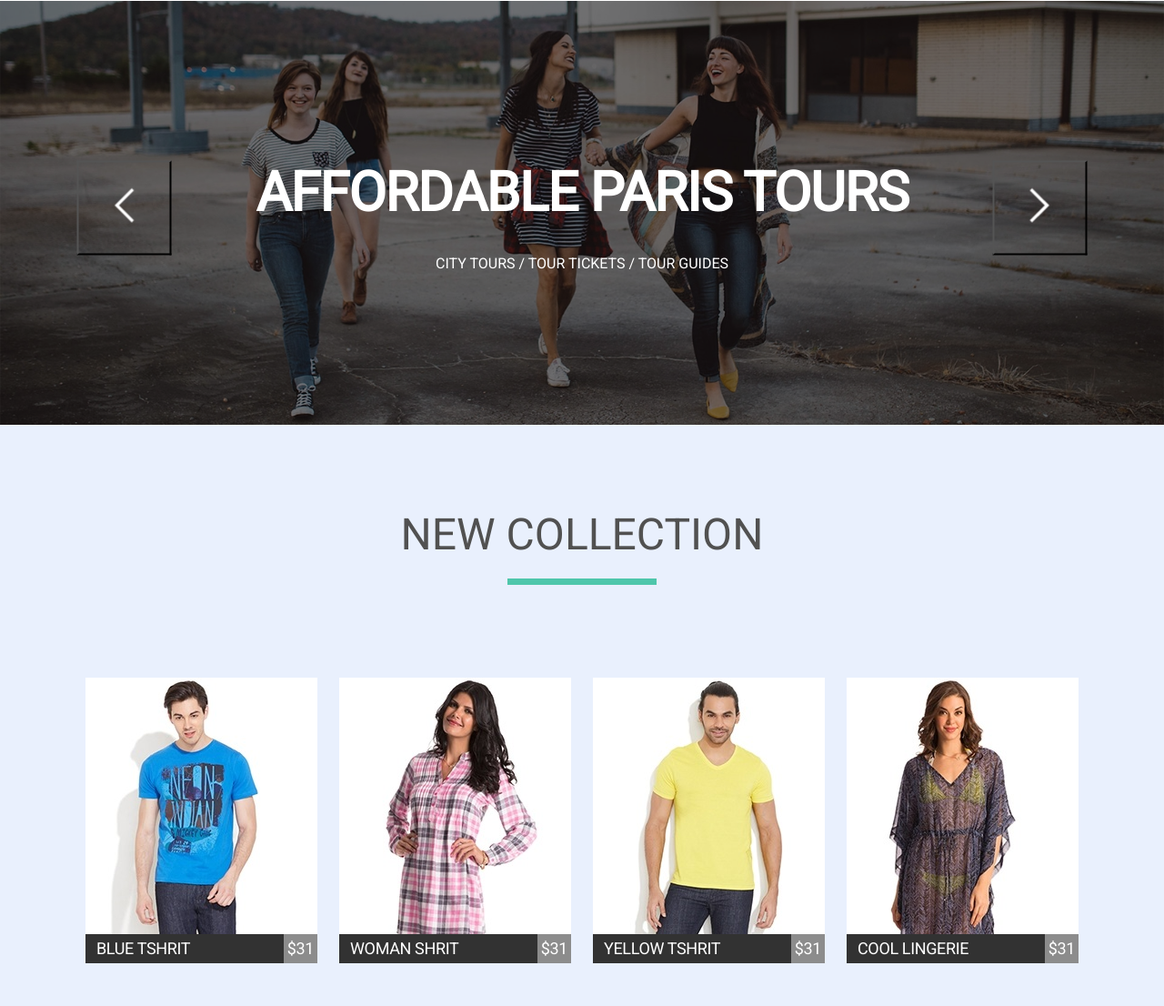
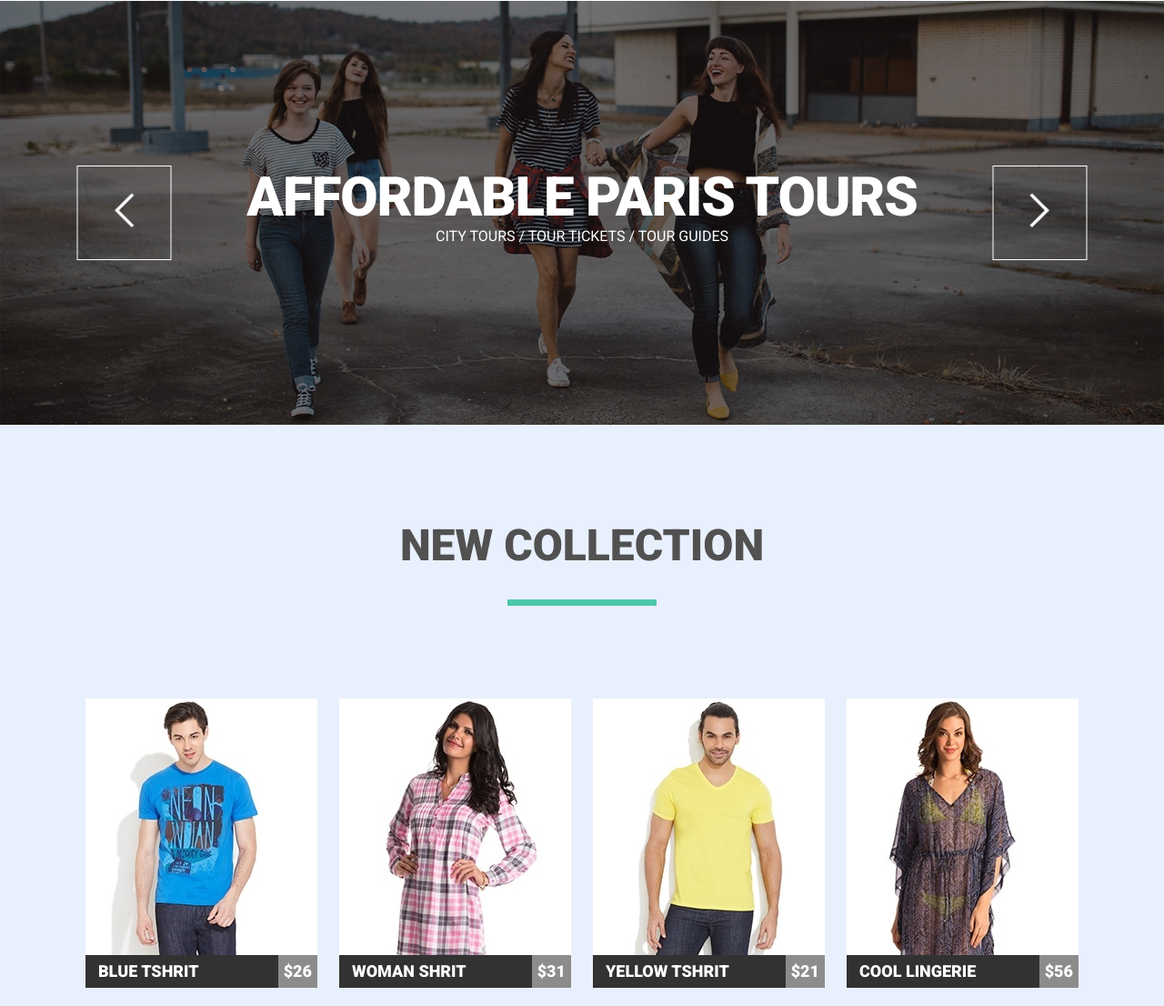
Before and after one commit to IvanFesenko/goit-fe-course, a plain HTML site: page html-css/module-05/index.html in a window 1280 px wide. Shown: the part 106-1212 px from the top of the page at 91% size. Drawn offline with nearby package versions, Linux system fonts and the light colour scheme.

Commit message:
fixed module-05

```diff
--- a/html-css/module-05/css/style.css
+++ b/html-css/module-05/css/style.css
@@ -113,7 +113,7 @@
 
 .slider-menu {
   position: absolute;
-  height: 115px;
+
   width: 1111px;
 
   top: 50%;
@@ -126,6 +126,7 @@
   width: 104px;
   height: 104px;
   cursor: pointer;
+  border: 1px solid #fff;
 }
 
 .btn:hover,
@@ -162,9 +163,8 @@
   text-align: center;
   font-family: "Roboto", sans-serif;
   font-size: 48px;
-  font-weight: 400;
+  font-weight: 900;
   color: #515151;
-  line-height: 32px;
   text-transform: uppercase;
   padding: 10px;
 }
@@ -193,7 +193,7 @@
 .collection-list-item {
   float: left;
   margin-right: 24px;
-  width: 255px;
+
   position: relative;
   z-index: 5;
 }
@@ -208,46 +208,35 @@
 
 .name-price {
   font-family: "Roboto", sans-serif;
-  font-size: 18px;
   line-height: 32px;
+  background-color: #323232;
+}
 
-  background-color: #323232;
+.name-price .title {
+  padding: 2px;
 }
 
 .name-price .name {
   text-decoration: none;
-}
+  font-size: 18px;
 
-.name .title {
-  font-size: 18px;
-  font-weight: 400;
   color: #ffffff;
   text-transform: uppercase;
-  font-family: "Roboto", sans-serif;
-  font-size: 18px;
-  line-height: 32px;
-  letter-spacing: -0.36px;
+
   padding-left: 12px;
 }
 
 .name-price .price {
   background-color: rgba(255, 255, 255, 0.44);
   float: right;
-  text-align: center;
-  align-content: center;
-  padding-left: 4px;
-  padding-right: 4px;
+  padding: 2px 6px;
+
   color: #ffffff;
-  font-family: "Roboto", sans-serif;
+
   font-size: 18px;
-  line-height: 32px;
-  letter-spacing: -0.36px;
+  font-weight: 900;
 }
 
-.collection-list-item:hover .name {
-  background: #1abc9c;
-  transition: 0.4s;
-}
 .collection-list-item:hover .price {
   background: #7fd9c8;
   transition: 0.4s;
@@ -259,16 +248,15 @@
 
 .collection-list-item:hover .collection-menu-wrapper {
   background: transparent;
-  padding: 10px;
   position: absolute;
   z-index: 10;
 }
 
 .collection-menu-wrapper {
   background: transparent;
-  padding: 10px;
   position: absolute;
   z-index: -1;
+  border: 10px solid rgba(255, 255, 255, 0.44);
 }
 
 .collection-menu {
--- a/html-css/module-05/index.html
+++ b/html-css/module-05/index.html
@@ -1,22 +1,21 @@
 <!DOCTYPE html>
 <html lang="en">
-
   <head>
     <meta charset="UTF-8" />
     <meta name="viewport" content="width=device-width, initial-scale=1.0" />
     <link
-    href="https://fonts.googleapis.com/css2?family=Open+Sans:wght@300;600;700&family=Roboto:wght@300;400&display=swap"
-    rel="stylesheet" />
+      href="https://fonts.googleapis.com/css2?family=Open+Sans:wght@300;600;700&family=Roboto:wght@300;400;900&display=swap"
+      rel="stylesheet"
+    />
     <link rel="stylesheet" href="./css/normalize.css" />
     <link rel="stylesheet" href="./css/style.css" />
     <meta name="author" content="Ivan Fesenko" />
     <title>Homework-05</title>
   </head>
-
   <body>
     <div class="container">
       <header class="header clearfix">
-      <a href="#" class="logo">
+        <a class="logo">
           <h1 class="title">mart</h1>
         </a>
         <nav class="menu">
@@ -38,7 +37,13 @@
     <main class="main-content">
       <section class="slider-section">
         <div class="slider">
-        <img src="./img/slide4.jpg" alt="friends" class="slider-image" width="1648" height="600" />
+          <img
+            src="./img/slide4.jpg"
+            alt="friends"
+            class="slider-image"
+            width="1648"
+            height="600"
+          />
           <div class="wrapper">
             <div class="container">
               <div class="slider-menu clearfix">
@@ -49,8 +54,8 @@
                   <img src="./img/slice-r.png" alt="slice" />
                 </button>
                 <div class="title-text">
-                <h2 class="title clearfix">AFFORDABLE PARIS TOURS</h2>
-                <p class="text clearfix">
+                  <h2 class="title">AFFORDABLE PARIS TOURS</h2>
+                  <p class="text">
                     CITY TOURS / TOUR TICKETS / TOUR GUIDES
                   </p>
                 </div>
@@ -78,12 +83,16 @@
                   </div>
                 </div>
               </div>
-            <img src="./img/category-2.jpg" alt="belt" width="255" height="282" />
+              <img
+                src="./img/category-2.jpg"
+                alt="belt"
+                width="255"
+                height="282"
+              />
               <div class="name-price clearfix">
-              <p class="price">$31</p>
-              <a href="#" class="name">
-                <h3 class="title">blue tshrit</h3>
-              </a>
+                <p class="price">$26</p>
+
+                <h3 class="title"><a href="#" class="name">blue tshrit</a></h3>
               </div>
             </li>
             <li class="collection-list-item">
@@ -101,12 +110,16 @@
                   </div>
                 </div>
               </div>
-            <img src="./img/category-1.jpg" alt="belt" width="255" height="282" />
+              <img
+                src="./img/category-1.jpg"
+                alt="belt"
+                width="255"
+                height="282"
+              />
               <div class="name-price clearfix">
                 <p class="price">$31</p>
-              <a href="#" class="name">
-                <h3 class="title">woman shrit</h3>
-              </a>
+
+                <h3 class="title"><a href="#" class="name">woman shrit</a></h3>
               </div>
             </li>
             <li class="collection-list-item">
@@ -124,12 +137,17 @@
                   </div>
                 </div>
               </div>
-            <img src="./img/category-4.jpg" alt="belt" width="255" height="282" />
+              <img
+                src="./img/category-4.jpg"
+                alt="belt"
+                width="255"
+                height="282"
+              />
               <div class="name-price clearfix">
-              <p class="price">$31</p>
-              <a href="#" class="name">
-                <h3 class="title">yellow tshrit</h3>
-              </a>
+                <p class="price">$21</p>
+                <h3 class="title">
+                  <a href="#" class="name">yellow tshrit</a>
+                </h3>
               </div>
             </li>
             <li class="collection-list-item">
@@ -147,12 +165,17 @@
                   </div>
                 </div>
               </div>
-            <img src="./img/category-3.jpg" alt="belt" width="255" height="282" />
+              <img
+                src="./img/category-3.jpg"
+                alt="belt"
+                width="255"
+                height="282"
+              />
               <div class="name-price clearfix">
-              <p class="price">$31</p>
-              <a href="#" class="name">
-                <h3 class="title">cool lingerie</h3>
-              </a>
+                <p class="price">$56</p>
+                <h3 class="title">
+                  <a href="#" class="name">cool lingerie</a>
+                </h3>
               </div>
             </li>
           </ul>
@@ -168,5 +191,4 @@
       </footer>
     </main>
   </body>
-
 </html>
```
Lines whose indentation alone changed are shown as unchanged.
